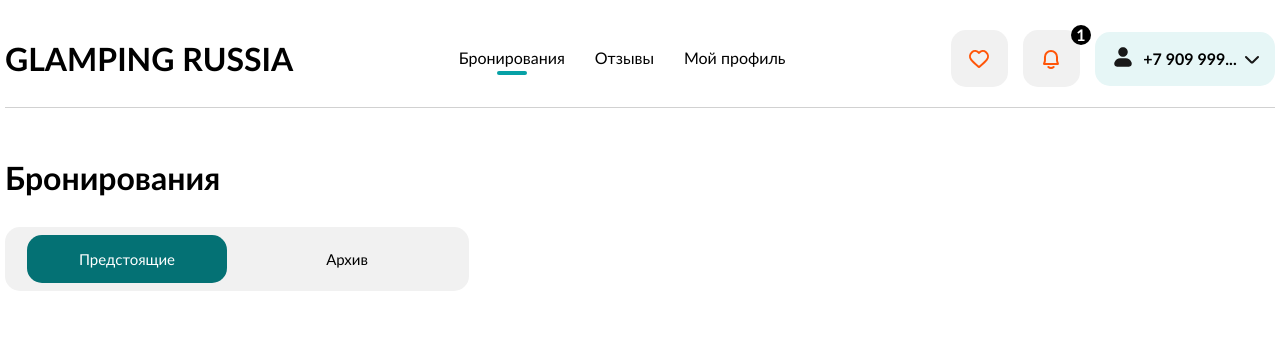
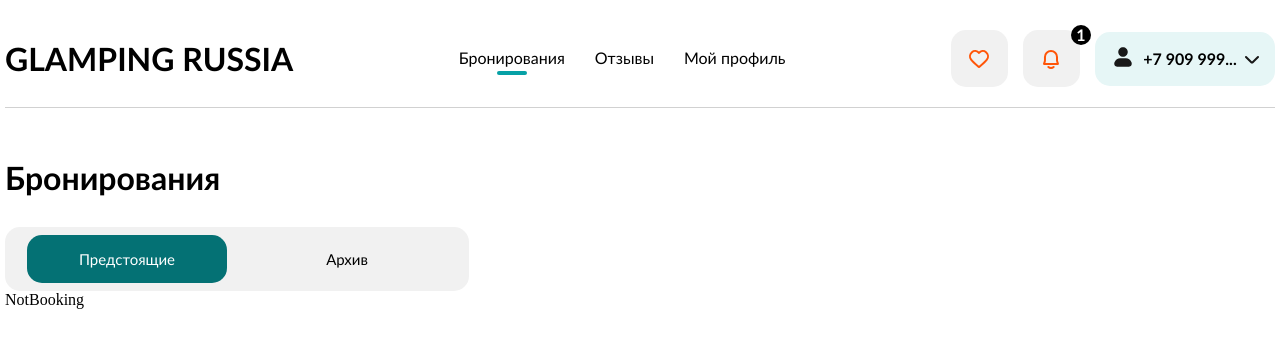
Before and after one commit to dantauu/glamping, a Next.js app: page /personal-account-lk/home in a window 1280 px wide. Shown: the top 348 px of the page. Built offline with nearby package versions, Linux system fonts and the light colour scheme.

Commit message:
ready context

```diff
--- a/src/app/personal-account-lk/home/page.tsx
+++ b/src/app/personal-account-lk/home/page.tsx
@@ -1,14 +1,17 @@
 import BookingButtons from "@/intities/intities-personal-account-lk/buttons/booking-buttons"
+import { RenderBookingProvider } from "@/providers/render-booking-context/render-booking-context"
 import HeaderLk from "@/shared/ui/personal-account-ui/header-lk/header-lk"
 
 
 const Home = () => {
     return (
-        <div className="container">
-            <HeaderLk />
-            <BookingButtons />
-        </div>
-    )
+			<div className='container'>
+				<RenderBookingProvider>
+					<HeaderLk />
+					<BookingButtons />
+				</RenderBookingProvider>
+			</div>
+		)
 }
 
 export default Home
--- a/src/intities/intities-personal-account-lk/buttons/booking-buttons.tsx
+++ b/src/intities/intities-personal-account-lk/buttons/booking-buttons.tsx
@@ -2,9 +2,12 @@
 
 import { useState } from 'react'
 import style from './booking-buttons.module.scss'
+import RenderBooking from '../render-booking/render-booking'
+import { useRenderBooking } from '@/providers/render-booking-context/render-booking-context'
 
 const BookingButtons = () => {
     const [active, setActive] = useState('Предстоящие')
+    const { setRender } = useRenderBooking()
     return (
         <div className={style.bookingButtonsWrapper}>
             <div className={style.title}>
@@ -14,7 +17,8 @@
             </div>
             <div className={style.buttons}>
                 <div className={style.button}>
-                    <button onClick={() => setActive('Предстоящие')}
+                    <button onClick={() =>
+                        {setActive('Предстоящие'), setRender('Предстоящие')}}
                         className={`
                             ${style.buttonItem}
                             ${active === 'Предстоящие' && style.active}`}>
@@ -22,7 +26,7 @@
                     </button>
                 </div>
                 <div className={style.button}>
-                    <button onClick={() => setActive('Архив')}
+                    <button onClick={() => {setActive('Архив'), setRender('Архив')}}
                         className={`
                             ${style.buttonItem}
                             ${active === 'Архив' && style.active}`}>
@@ -30,6 +34,7 @@
                     </button>
                 </div>
             </div>
+            <RenderBooking />
         </div>
     )
 }
--- /dev/null
+++ b/src/intities/intities-personal-account-lk/not-archive/not-archive.tsx
@@ -0,0 +1,11 @@
+
+
+const NotArchive = () => {
+    return (
+        <div className="">
+            NotArchive
+        </div>
+    )
+}
+
+export default NotArchive
--- /dev/null
+++ b/src/intities/intities-personal-account-lk/not-booking/not-booking.tsx
@@ -0,0 +1,11 @@
+
+
+const NotBooking = () => {
+    return (
+        <div className="">
+            NotBooking
+        </div>
+    )
+}
+
+export default NotBooking
--- /dev/null
+++ b/src/intities/intities-personal-account-lk/render-booking/render-booking.tsx
@@ -0,0 +1,25 @@
+'use client'
+
+import { useRenderBooking } from "@/providers/render-booking-context/render-booking-context"
+import NotBooking from "../not-booking/not-booking"
+import NotArchive from "../not-archive/not-archive"
+import { JSX } from "react"
+
+type renderContentProps = {
+    [key: string]: JSX.Element
+}
+
+const RenderBooking = () => {
+    const { render } = useRenderBooking()
+    const renderContent: renderContentProps = {
+        'Предстоящие': <NotBooking />,
+        'Архив': <NotArchive />
+    }
+    return (
+        <div className="">
+            {renderContent[render] || null}
+        </div>
+    )
+}
+
+export default RenderBooking
--- /dev/null
+++ b/src/providers/render-booking-context/render-booking-context.tsx
@@ -0,0 +1,31 @@
+'use client'
+
+import { createContext, useState, useContext } from 'react'
+
+interface RenderBookingProps {
+    render: string
+    setRender: (value: string) => void
+}
+
+const RenderBookingValue = {
+	render: 'Предстоящие',
+	setRender: () => {},
+}
+
+
+const RenderBookingContext = createContext<RenderBookingProps>(RenderBookingValue)
+
+export const RenderBookingProvider = ({ children }: { children: React.ReactNode }) => {
+    const [render, setRender] = useState('Предстоящие')
+
+    return (
+        <RenderBookingContext.Provider value={{ render, setRender }}>
+            {children}
+        </RenderBookingContext.Provider>
+    )
+}
+
+export const useRenderBooking = () => {
+    const context = useContext(RenderBookingContext)
+    return context
+}
```
Also changed, not shown: src/intities/intities-personal-account-lk/not-archive/not-archive.module.scss (added), src/intities/intities-personal-account-lk/not-booking/not-booking.module.scss (added), src/intities/intities-personal-account-lk/render-booking/render-booking.module.scss (added).
